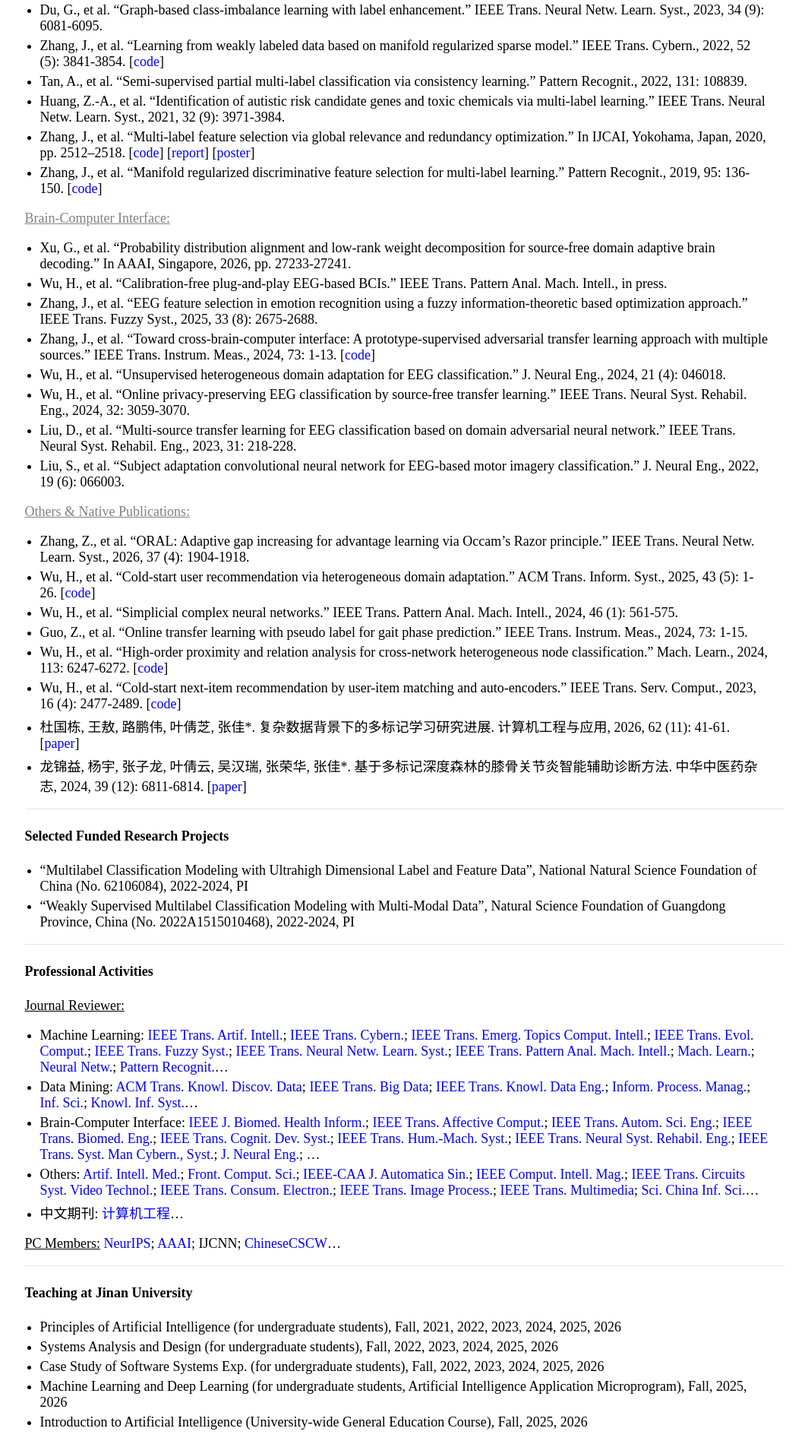
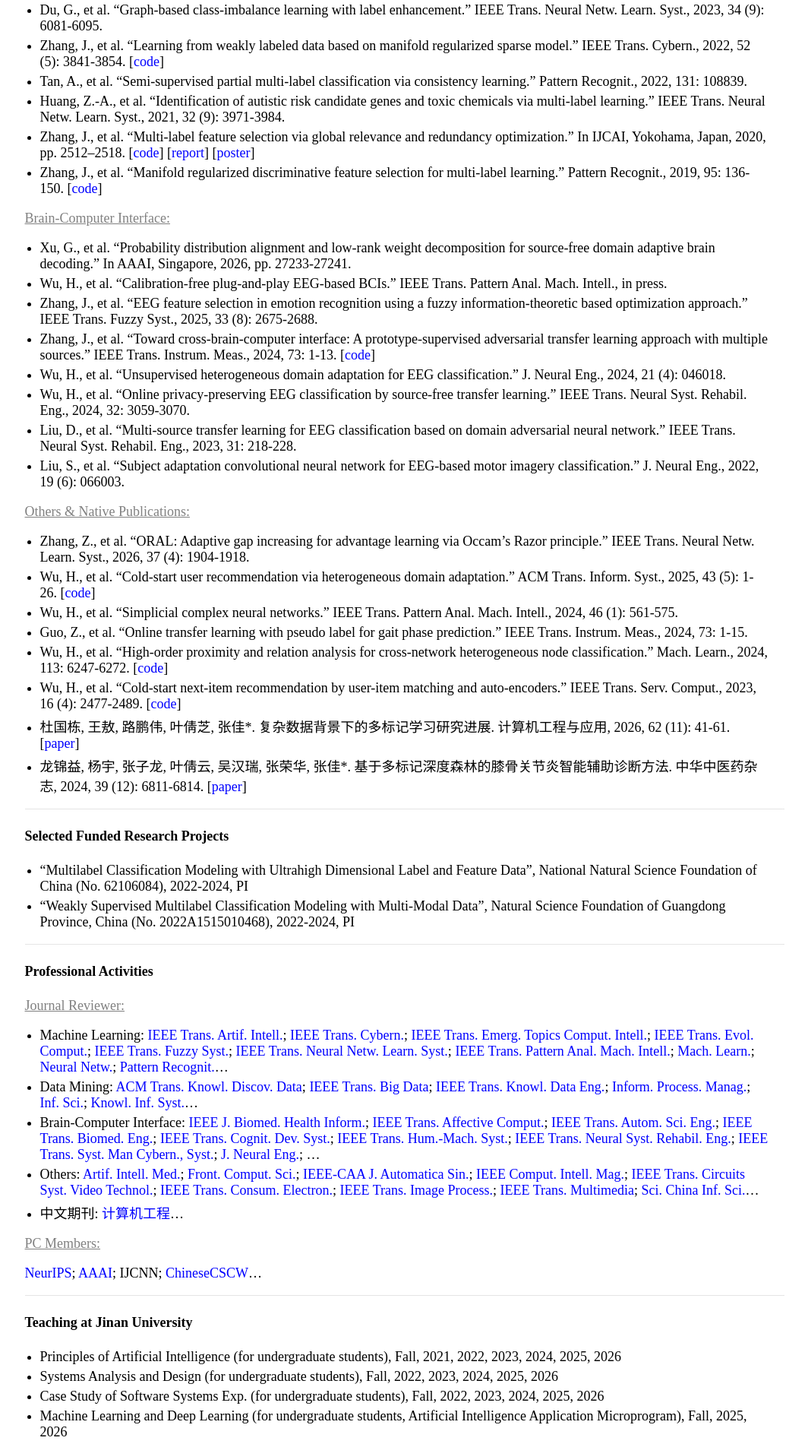
Before and after one commit to jiazhang-ml/jiazhang-ml.github.io, a Jekyll site: the page built from index.md, in a window 1280 px wide. Shown: the part 771-2671 px from the top of the page at 76% size, without its empty margins (107-1171 px from the left). Built offline with Jekyll 4.4.1, drawn with Linux system fonts in a browser that asks for light colours; grey boxes are pictures that could not be loaded.

Commit message:
Improve formatting for professional activities section
Updated formatting for journal reviewer and PC members sections.

```diff
--- a/index.md
+++ b/index.md
@@ -62,14 +62,14 @@ Email: [jiazhang@jnu.edu.cn](mailto:jiazhang@jnu.edu.cn)
 
 #### Professional Activities
 
-<u>Journal Reviewer:</u>
+<font color="gray"><u>Journal Reviewer:</u></font>
 * Machine Learning: [IEEE Trans. Artif. Intell.](https://mc.manuscriptcentral.com/tai-ieee); [IEEE Trans. Cybern.](https://mc.manuscriptcentral.com/cyb-ieee); [IEEE Trans. Emerg. Topics Comput. Intell.](https://mc.manuscriptcentral.com/tetci-ieee); [IEEE Trans. Evol. Comput.](https://mc.manuscriptcentral.com/tevc-ieee); [IEEE Trans. Fuzzy Syst.](https://mc.manuscriptcentral.com/tfs-ieee); [IEEE Trans. Neural Netw. Learn. Syst.](https://mc.manuscriptcentral.com/tnnls); [IEEE Trans. Pattern Anal. Mach. Intell.](https://mc.manuscriptcentral.com/tpami-cs); [Mach. Learn.](https://link.springer.com/journal/10994); [Neural Netw.](https://www.editorialmanager.com/neunet/default.aspx); [Pattern Recognit.](https://www.sciencedirect.com/journal/pattern-recognition)...
 * Data Mining: [ACM Trans. Knowl. Discov. Data](https://mc.manuscriptcentral.com/tkdd); [IEEE Trans. Big Data](https://mc.manuscriptcentral.com/tbd-cs); [IEEE Trans. Knowl. Data Eng.](https://mc.manuscriptcentral.com/tkde-cs); [Inform. Process. Manag.](https://www.editorialmanager.com/ipm/default.aspx); [Inf. Sci.](https://www.sciencedirect.com/journal/information-sciences); [Knowl. Inf. Syst.](https://www.springer.com/journal/10115)...
 * Brain-Computer Interface: [IEEE J. Biomed. Health Inform.](https://mc.manuscriptcentral.com/jbhi-embs); [IEEE Trans. Affective Comput.](https://mc.manuscriptcentral.com/taffc-cs); [IEEE Trans. Autom. Sci. Eng.](https://mc.manuscriptcentral.com/t-ase); [IEEE Trans. Biomed. Eng.](https://mc.manuscriptcentral.com/tbme-embs); [IEEE Trans. Cognit. Dev. Syst.](https://mc.manuscriptcentral.com/tcds-ieee); [IEEE Trans. Hum.-Mach. Syst.](https://mc.manuscriptcentral.com/thms); [IEEE Trans. Neural Syst. Rehabil. Eng.](https://mc.manuscriptcentral.com/tnsre-embs); [IEEE Trans. Syst. Man Cybern., Syst.](https://mc.manuscriptcentral.com/systems); [J. Neural Eng.](https://mc04.manuscriptcentral.com/jne-iop); ...
 * Others: [Artif. Intell. Med.](https://www.editorialmanager.com/aiim/Default.aspx); [Front. Comput. Sci.](https://link.springer.com/journal/11704); [IEEE-CAA J. Automatica Sin.](https://mc03.manuscriptcentral.com/ieee-jas); [IEEE Comput. Intell. Mag.](https://mc.manuscriptcentral.com/cim-ieee); [IEEE Trans. Circuits Syst. Video Technol.](https://mc.manuscriptcentral.com/tcsvt); [IEEE Trans. Consum. Electron.](https://mc.manuscriptcentral.com/tce-ieee); [IEEE Trans. Image Process.](https://mc.manuscriptcentral.com/tip-ieee); [IEEE Trans. Multimedia](https://mc.manuscriptcentral.com/tmm-ieee); [Sci. China Inf. Sci.](https://mc03.manuscriptcentral.com/scis)...
 * 中文期刊: [计算机工程](https://www.ecice06.com/CN/1000-3428/home.shtml)...
 
-<u>PC Members:</u> [NeurIPS](https://openreview.net/login?redirect=/group?id%3DNeurIPS.cc%252F2026%252FConference%252FReviewers); [AAAI](https://openreview.net/login?redirect=/group?id%3DAAAI.org%252F2027%252FConference%252FProgram_Committee); IJCNN; [ChineseCSCW](https://cmt3.research.microsoft.com/User/Login)...
+<font color="gray"><u>PC Members:</u></font> [NeurIPS](https://openreview.net/login?redirect=/group?id%3DNeurIPS.cc%252F2026%252FConference%252FReviewers); [AAAI](https://openreview.net/login?redirect=/group?id%3DAAAI.org%252F2027%252FConference%252FProgram_Committee); IJCNN; [ChineseCSCW](https://cmt3.research.microsoft.com/User/Login)...
 
 ---
 
```
